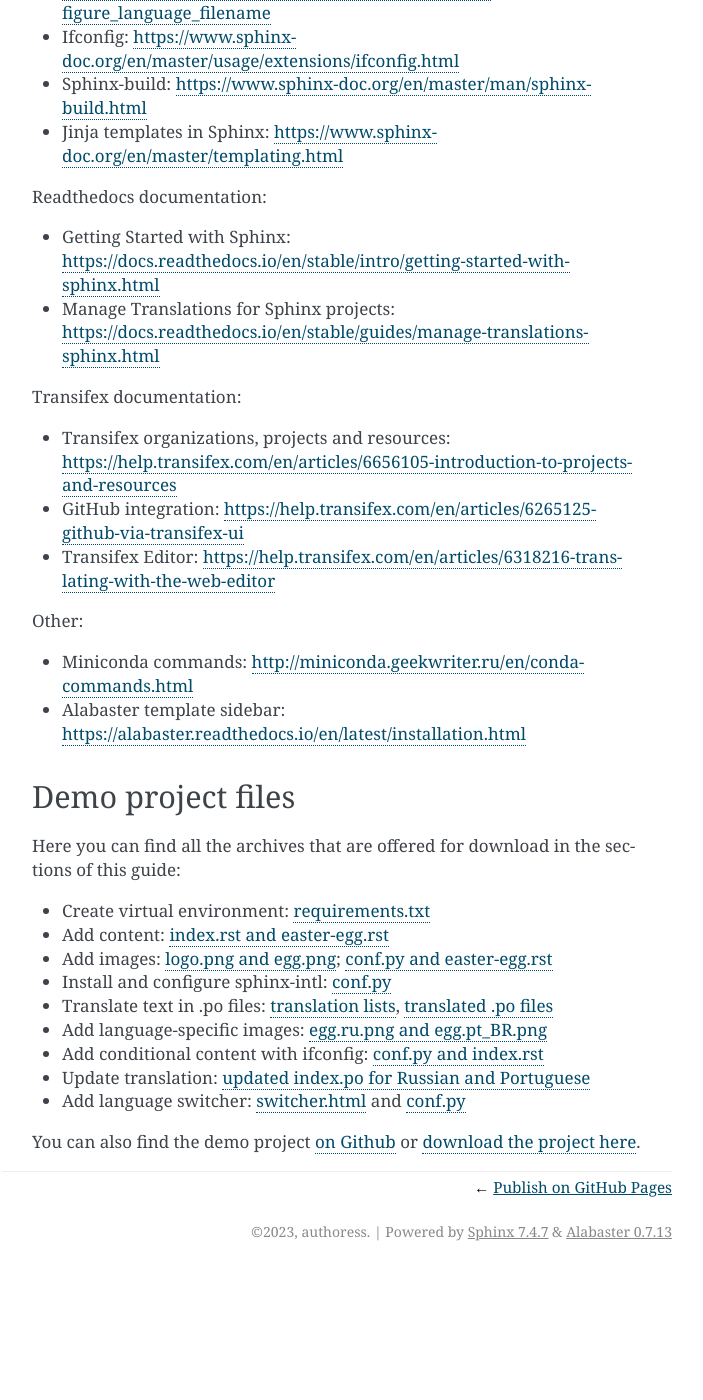
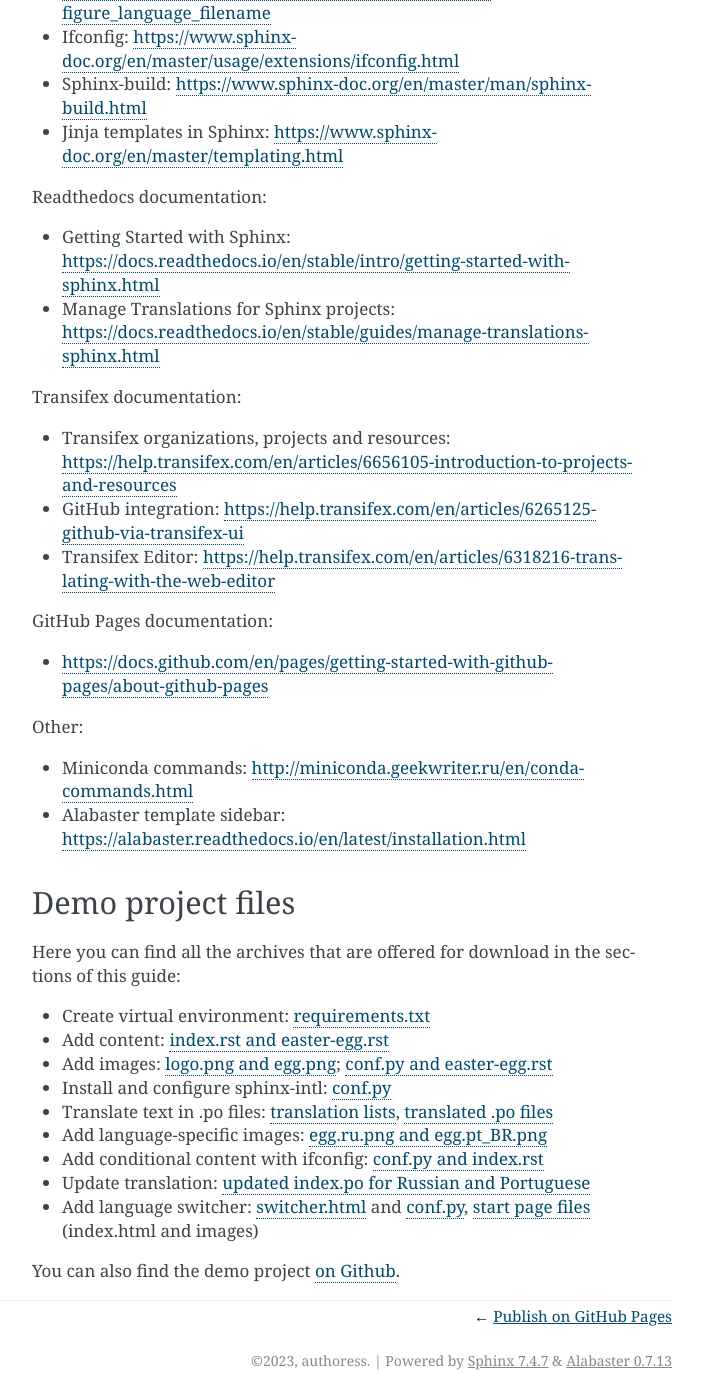
Before and after one commit to authoress/sphinx-intl-guide, a Sphinx documentation site: the page built from docs/appendices.rst, in a window 1280 px wide and 1400 px high, scrolled down 943 px. Shown: the whole window, without its empty margins (438-1141 px from the left). Built offline with Sphinx 7.4.7, drawn with Linux system fonts in a browser that asks for light colours; before the commit the page ends 2214 px from its top, so only the background shows below that.

```diff
--- a/docs/appendices.rst
+++ b/docs/appendices.rst
@@ -71,6 +71,10 @@
 -  Transifex Editor:
    `https://help.transifex.com/en/articles/6318216-translating-with-the-web-editor <https://help.transifex.com/en/articles/6318216-translating-with-the-web-editor>`_
 
+GitHub Pages documentation:
+
+-  `<https://docs.github.com/en/pages/getting-started-with-github-pages/about-github-pages>`_
+
 Other:
 
 -  Miniconda commands:
@@ -101,6 +105,6 @@
 
 -  Update translation: `updated index.po for Russian and Portuguese <../_static/index-po-updated.zip>`_
 
--  Add language switcher: `switcher.html <../_static/switcher.zip>`_ and `conf.py <../_static/conf-switcher.zip>`_
+-  Add language switcher: `switcher.html <../_static/switcher.zip>`_ and `conf.py <../_static/conf-switcher.zip>`_, `start page files <../_static/start-page.zip>`_ (index.html and images)
 
-You can also find the demo project `on Github <https://github.com/authoress/sphinx-intl-demo>`_ or `download the project here <../_static/zen.zip>`_.
+You can also find the demo project `on Github <https://github.com/authoress/sphinx-intl-demo>`_.
--- a/docs/publish-on-github-pages.rst
+++ b/docs/publish-on-github-pages.rst
@@ -1,7 +1,7 @@
 Publish on GitHub Pages
 -----------------------
 
-As GitHub documentation says, "GitHub Pages is a static site hosting service that takes files straight from a repository on GitHub, optionally runs the files through a build process, and publishes a website".
+As `GitHub documentation <https://docs.github.com/en/pages/getting-started-with-github-pages/about-github-pages>`_ says, "GitHub Pages is a static site hosting service that takes files straight from a repository on GitHub, optionally runs the files through a build process, and publishes a website".
 
 Before you publish your documentation on GitHub Pages, make sure your documentation files are in the **zen/_build/html** directory of your repository, like this:
 
@@ -32,12 +32,12 @@
 	5. In static.yml file, find the **path** element, it should look like this::
 
 			# Upload entire repository
-				path: '.'
+			path: '.'
 
 	   Change the path as follows::
 
 			# Upload _build/html
-				path: './zen/_build/html'
+			path: './zen/_build/html'
 
 
 	.. figure:: _static/static_yml.png
```
Also changed, not shown: 7 other files.
